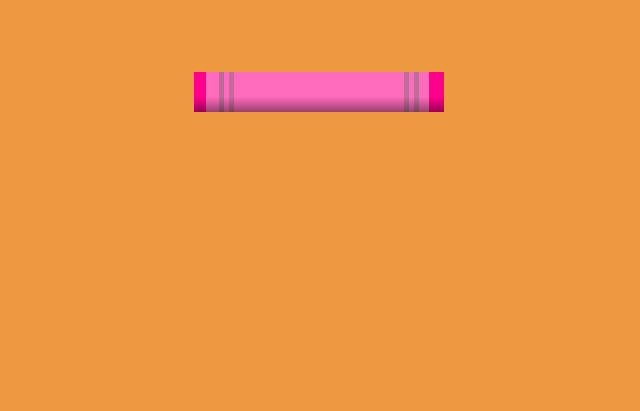
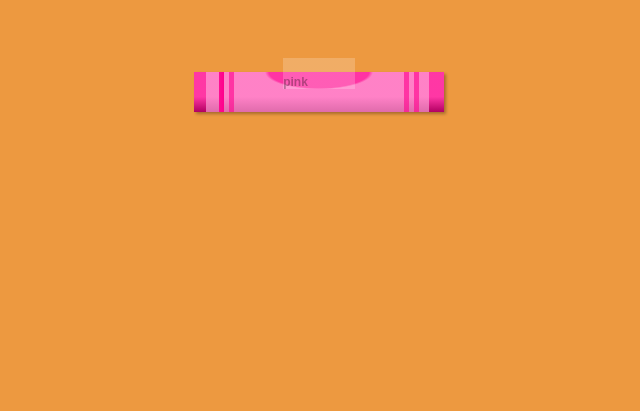
Before and after one commit to meglaurie/CSS-Excercises, a plain HTML site: page single-div-crayon/index.html in a window 1280 px wide. Shown: the whole page, without its empty margins (294-934 px from the left). Drawn offline with Linux system fonts and the light colour scheme.

Commit message:
progress, have  issues with pseudo elements

```diff
--- a/single-div-crayon/style.css
+++ b/single-div-crayon/style.css
@@ -8,68 +8,65 @@ body{
 
 }
 
+div:before {
+    height: 10px;
+    border-right: 48px solid #ff008c;
+    border-bottom: 13px solid transparent;
+    border-top: 13px solid transparent;
+}
+
+div::after {
+  content: 'pink';
+  font-family: Arial, sans-serif;
+  font-size: 12px;
+  font-weight: bold;
+  color: rgba(0, 0, 0,.3);
+  text-align: right;
+  padding-right: 47px;
+  padding-top: 17px;
+  background-image: linear-gradient(to bottom,
+                                    rgba(255, 255, 255,.2) 12px,
+                                    rgba(255, 255, 255,.2) 17px,
+                                    rgba(255, 255, 255,.2) 19px,
+                                    rgba(255, 255, 255,.2) 24px);
+}
+
 div{
   width: 250px;
   height: 40px;
   margin-left: 75%;
   margin-top: 10%;
   z-index: 1;
+  box-shadow: 2px 2px 3px rgba(0,0,0,.3);
   background: #ff008c;
-  background-image: linear-gradient(to bottom,
-                                  transparent 62%,
-                                  rgba(0, 0, 0,.4) 100%),
+  background-image: linear-gradient(to right,
+                                  transparent 25px,
+                                  rgba(255, 0, 140, .9) 25px,
+                                  rgba(255, 0, 140, 1) 30px,
+                                  transparent 30px,
+                                  transparent 35px,
+                                  rgba(255, 0, 140,.6) 35px,
+                                  rgba(255, 0, 140,.6) 40px,
+                                  transparent 40px,
+                                  transparent 210px,
+                                  rgba(255, 0, 140,.6) 210px,
+                                  rgba(255, 0, 140,.6) 215px,
+                                  transparent 215px,
+                                  transparent 220px,
+                                  rgba(255, 0, 140,.6) 220px,
+                                  rgba(255, 0, 140,.6) 225px,
+                                  transparent 225px),
+                                  radial-gradient(ellipse at top,
+                                  rgba(255, 0, 140,.6) 50px,
+                                  transparent 54px),
                                   linear-gradient(to right,
                                   transparent 12px,
                                   rgba(255, 179, 221,.6) 12px,
                                   rgba(255, 179, 221,.6) 235px,
                                   transparent 235px),
-                                  linear-gradient(to right,
-                                  transparent 25px,
-                                  rgba(66, 3, 38, .9) 25px,
-                                  rgba(66, 3, 38, 1) 30px,
-                                  transparent 30px,
-                                  transparent 35px,
-                                  rgba(0, 0, 0,.6) 35px,
-                                  rgba(0, 0, 0,.6) 40px,
-                                  transparent 40px,
-                                  transparent 210px,
-                                  rgba(0, 0, 0,.6) 210px,
-                                  rgba(0, 0, 0,.6) 215px,
-                                  transparent 215px,
-                                  transparent 220px,
-                                  rgba(0, 0, 0,.6) 220px,
-                                  rgba(0, 0, 0,.6) 225px,
-                                  transparent 225px);
-
-/* background-image: radial-gradient(ellipse at top,
-  rgba(0,0,0,0.6) 50px,
-  transparent 54px),
-  linear-gradient(to right,
-  transparent 25px,
-  rgba(0,0,0,0.6) 25px,
-  rgba(0,0,0,0.6) 30px,
-  transparent 30px,
-  transparent 35px,
-  rgba(0,0,0,0.6) 35px,
-  rgba(0,0,0,0.6) 40px,
-  transparent 40px,
-  transparent 210px,
-  rgba(0,0,0,0.6) 210px,
-  rgba(0,0,0,0.6) 215px,
-  transparent 215px,
-  transparent 220px,
-  rgba(0,0,0,0.6) 220px,
-  rgba(0,0,0,0.6) 225px,
-  transparent 225px),
-  linear-gradient(to right,
-    transparent 12px,
-    rgba(41,237,133,0.6) 12px,
-    rgba(41,237,133,0.6) 235px,
-    transparent 235px),
-  linear-gradient(to bottom,
-  transparent 62%,
-  rgba(0,0,0,0.3) 100%);
+                                  linear-gradient(to bottom,
+                                  rgba(255, 92, 181,.6) 62%,
+                                  rgba(0, 0, 0,.3) 100%);
 
 
-  box-shadow: 2px 2px 3px #636163;
-} */
+}
```
